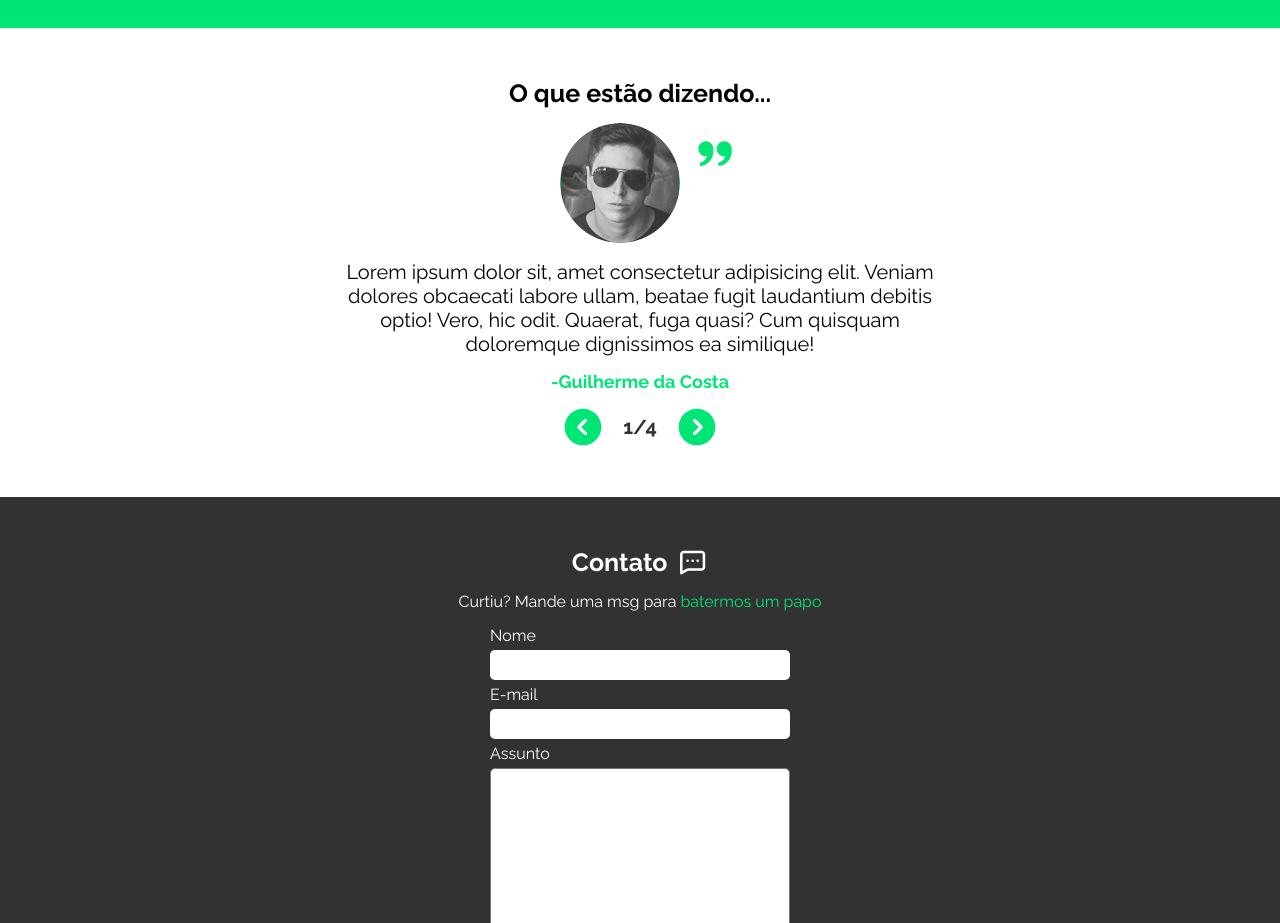
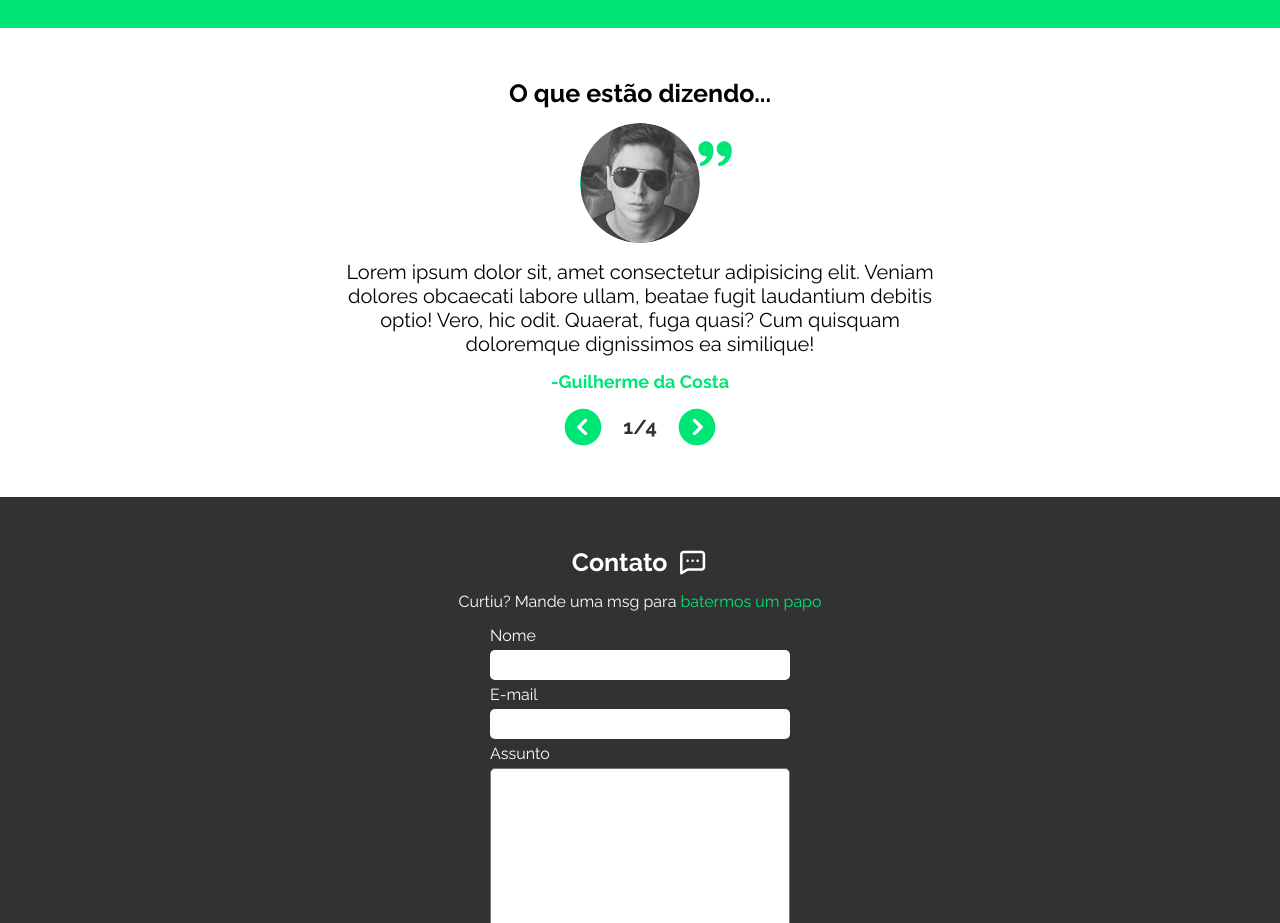
Before and after one commit to guiidc/portifolio2, a React (Create React App) app: page / in a window 1280 px wide. Shown: the part 1820-2743 px from the top of the page. Built offline with nearby package versions, Linux system fonts and the light colour scheme.

Commit message:
fix testimonial img to center

```diff
--- a/src/index.css
+++ b/src/index.css
@@ -276,11 +276,15 @@ nav a {
 .quoter-img {
   border-radius: 50%;
   height: 12rem;
+  position: relative;
+  left: 50%;
+  transform: translateX(-50%);
 }
 .quote-icon {
   position: relative;
   bottom: 70px;
   left: 15px;
+  z-index: 3000;
 }
 .quoter-name {
   font-size: 1.8rem;
```
